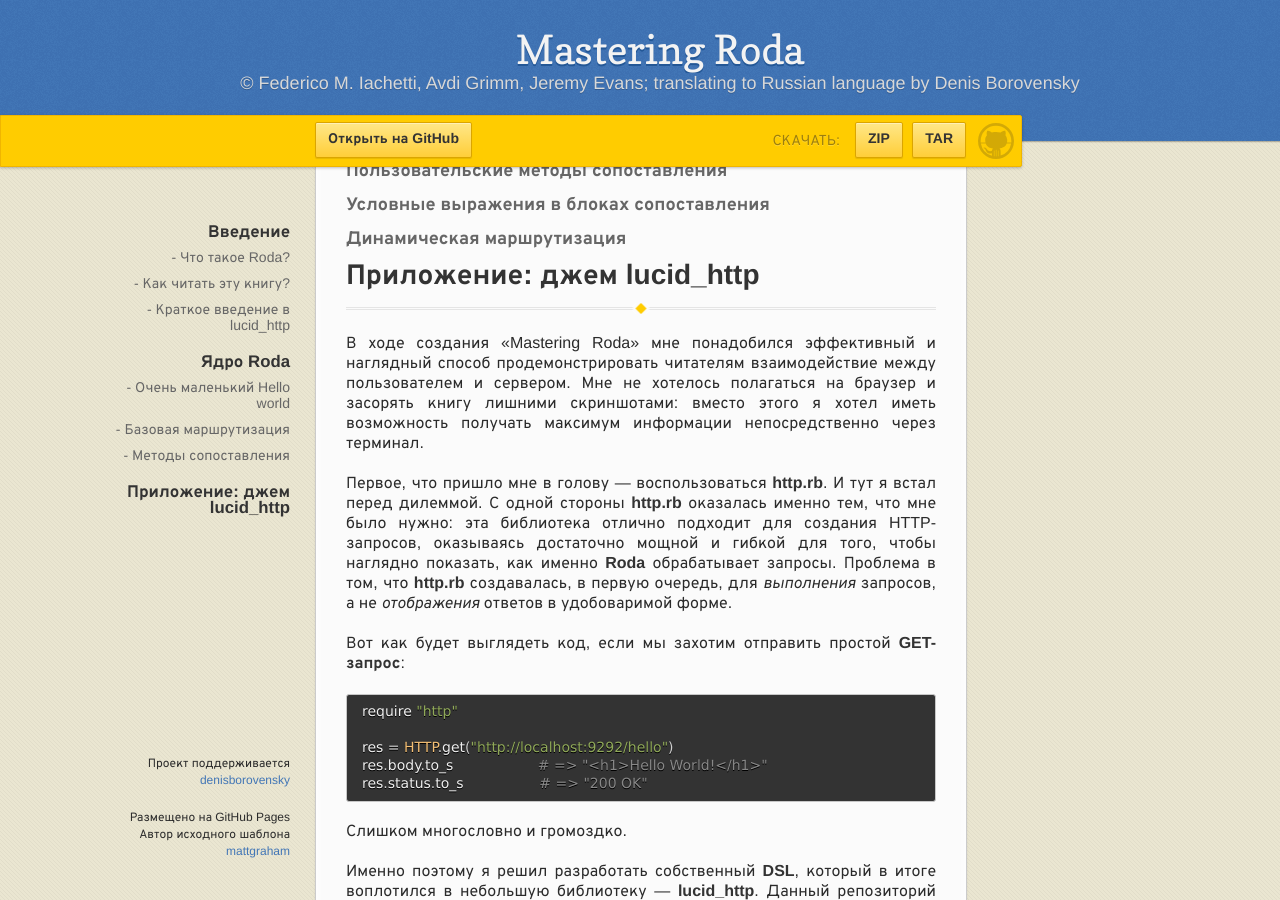
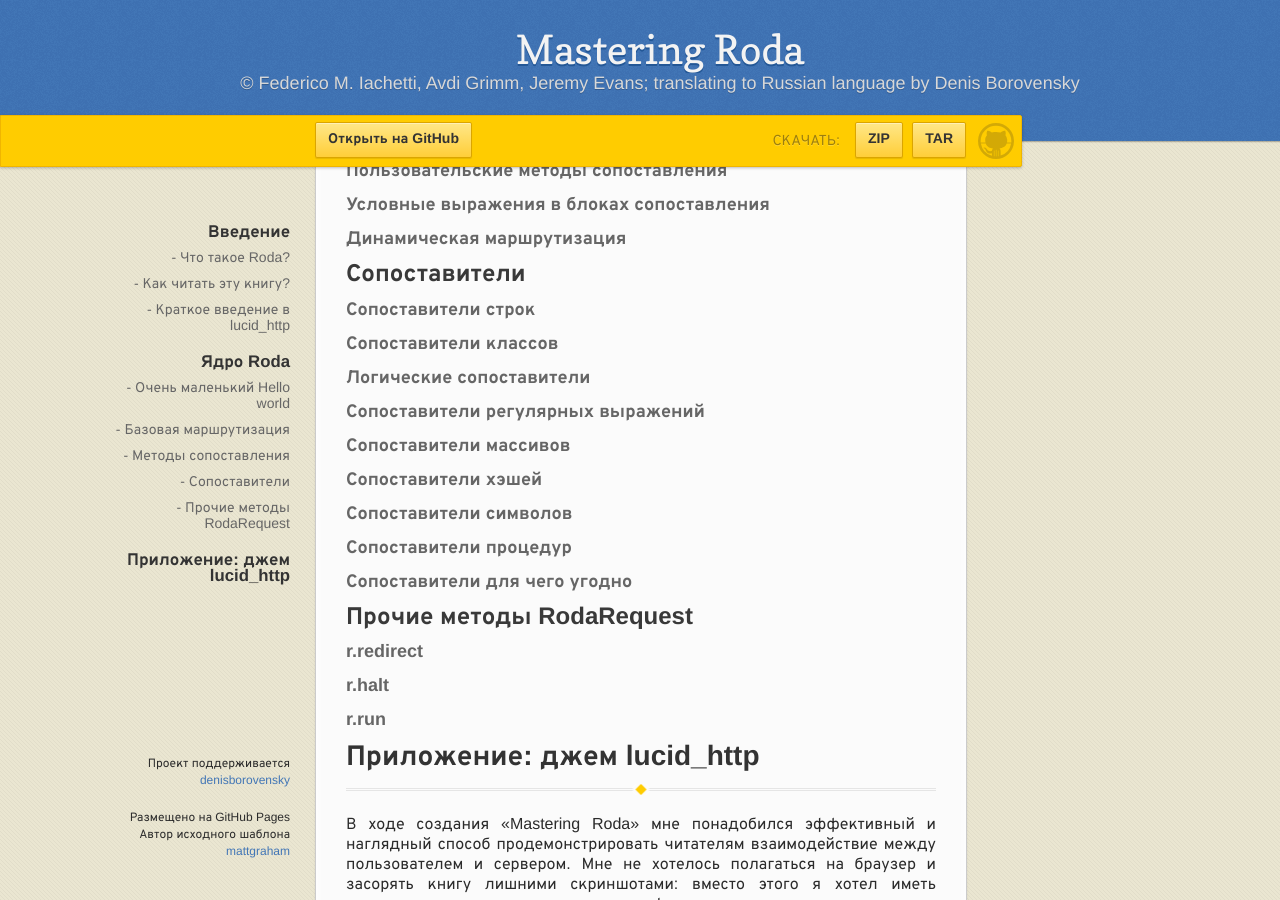
Before and after one commit to denisborovensky/github-pages-ebook-template, a Jekyll site: the page built from index.md, in a window 1280 px wide and 900 px high, scrolled down 16611 px. Built offline with Jekyll 4.4.1, drawn with Linux system fonts in a browser that asks for light colours; some web fonts are replaced; our own code applies the rules of GitHub Pages for plain Markdown files.

Commit message:
feat: add new translation

```diff
--- a/index.md
+++ b/index.md
@@ -496,6 +496,21 @@
 #### Пользовательские методы сопоставления
 #### Условные выражения в блоках сопоставления
 #### Динамическая маршрутизация
+### Сопоставители
+#### Сопоставители строк
+#### Сопоставители классов
+#### Логические сопоставители
+#### Сопоставители регулярных выражений
+#### Сопоставители массивов
+#### Сопоставители хэшей
+#### Сопоставители символов
+#### Сопоставители процедур
+#### Сопоставители для чего угодно
+### Прочие методы RodaRequest
+#### r.redirect
+#### r.halt
+#### r.run
+
 ## Приложение: джем lucid_http
 ---
 В ходе создания «Mastering Roda» мне понадобился эффективный и наглядный способ продемонстрировать читателям взаимодействие между пользователем и сервером. Мне не хотелось полагаться на браузер и засорять книгу лишними скриншотами: вместо этого я хотел иметь возможность получать максимум информации непосредственно через терминал.
```
